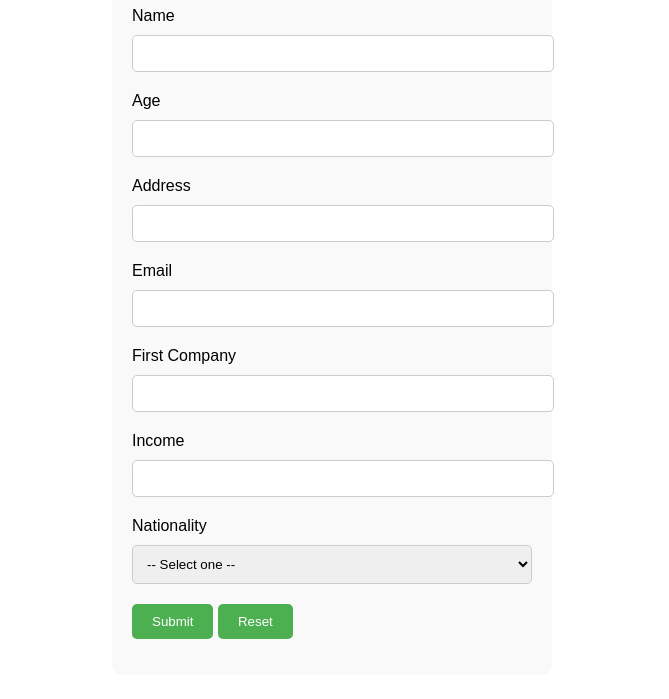
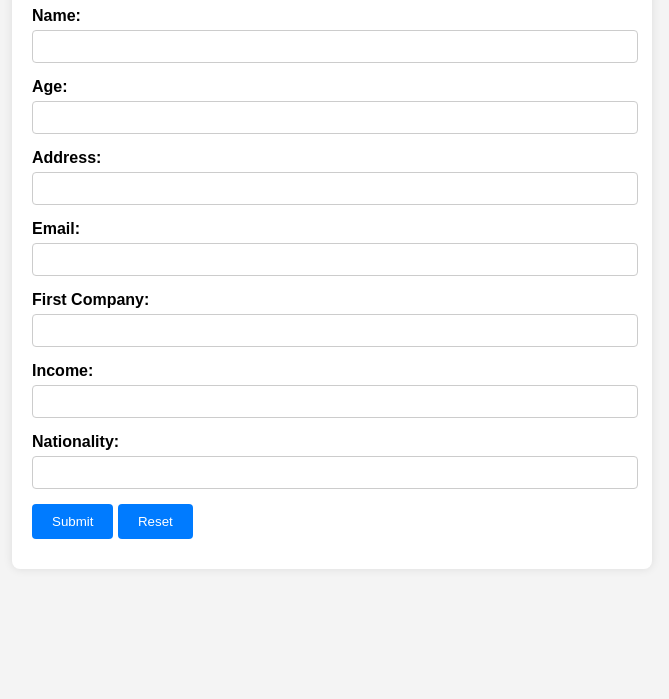
Before and after one commit to vinodksgithub/vinodksgithub.github.io, a plain HTML site: page CustomerDetails.html in a window 1280 px wide. Shown: the part 101-800 px from the top of the page, without its empty margins (308-977 px from the left). Drawn offline with Linux system fonts and the light colour scheme.

Commit message:
Update CustomerDetails.html

```diff
--- a/CustomerDetails.html
+++ b/CustomerDetails.html
@@ -3,119 +3,139 @@
 <head>
 <meta charset="UTF-8">
 <meta name="viewport" content="width=device-width, initial-scale=1.0">
-    <title>Customer Details Form</title>
+<title>Customer Details</title>
 <style>
     body {
         font-family: Arial, sans-serif;
+        background-color: #f4f4f4;
+        margin: 0;
+        padding: 0;
     }
-
-        .form {
-            max-width: 400px;
-            margin: 0 auto;
+    .container {
+        max-width: 600px;
+        margin: 20px auto;
+        background-color: #fff;
         padding: 20px;
-            background-color: #f9f9f9;
-            border-radius: 10px;
+        border-radius: 8px;
+        box-shadow: 0 0 10px rgba(0, 0, 0, 0.1);
     }
-
-        .form label {
+    h2 {
+        text-align: center;
+    }
+    form {
+        margin-top: 20px;
+    }
+    label {
         display: block;
-            margin-bottom: 10px;
+        margin-bottom: 5px;
+        font-weight: bold;
     }
-
-        .form input {
-            width: 100%;
-            padding: 10px;
-            margin-bottom: 20px;
+    input[type="text"],
+    input[type="number"],
+    input[type="email"] {
+        width: calc(100% - 12px);
+        padding: 8px;
+        margin-bottom: 15px;
         border: 1px solid #ccc;
-            border-radius: 5px;
+        border-radius: 4px;
     }
-
-        .form select {
-            width: 100%;
-            padding: 10px;
-            margin-bottom: 20px;
-            border: 1px solid #ccc;
-            border-radius: 5px;
+    input[type="text"]:focus,
+    input[type="number"]:focus,
+    input[type="email"]:focus {
+        outline: none;
+        border-color: #007bff;
     }
-
-        .form button {
-            background-color: #4CAF50;
-            color: white;
+    button {
+        padding: 10px 20px;
+        background-color: #007bff;
+        color: #fff;
         border: none;
-            border-radius: 5px;
-            padding: 10px 20px;
+        border-radius: 4px;
         cursor: pointer;
     }
-
+    button:hover {
+        background-color: #0056b3;
+    }
+    #message {
+        margin-top: 10px;
+        text-align: center;
+    }
     .error {
         color: red;
     }
 </style>
 </head>
 <body>
-    <div class="form">
-        <h1>Customer Details Form</h1>
-        <form id="customer-form">
-            <label for="name">Name</label>
-            <input type="text" id="name" name="name">
-            <span class="error" id="name-error"></span>
 
-            <label for="age">Age</label>
-            <input type="number" id="age" name="age" min="0">
-            <span class="error" id="age-error"></span>
+<div class="container">
+    <h2>Customer Details Form</h2>
+    <form id="customerForm">
+        <div>
+            <label for="name">Name:</label>
+            <input type="text" id="name" name="name" required>
+        </div>
+        <div>
+            <label for="age">Age:</label>
+            <input type="number" id="age" name="age" required>
+        </div>
+        <div>
+            <label for="address">Address:</label>
+            <input type="text" id="address" name="address" required>
+        </div>
+        <div>
+            <label for="email">Email:</label>
+            <input type="email" id="email" name="email" required>
+        </div>
+        <div>
+            <label for="firstCompany">First Company:</label>
+            <input type="text" id="firstCompany" name="firstCompany" required>
+        </div>
+        <div>
+            <label for="income">Income:</label>
+            <input type="number" id="income" name="income" required>
+        </div>
+        <div>
+            <label for="nationality">Nationality:</label>
+            <input type="text" id="nationality" name="nationality" required>
+        </div>
+        <button type="submit">Submit</button>
+        <button type="button" onclick="resetForm()">Reset</button>
+    </form>
 
-            <label for="address">Address</label>
-            <input type="text" id="address" name="address">
-            <span class="error" id="address-error"></span>
-
-            <label for="email">Email</label>
-            <input type="email" id="email" name="email">
-            <span class="error" id="email-error"></span>
-
-            <label for="company">First Company</label>
-            <input type="text" id="company" name="company">
-            <span class="error" id="company-error"></span>
-
-            <label for="income">Income</label>
-            <input type="number" id="income" name="income" min="0">
-            <span class="error" id="income-error"></span>
-
-            <label for="nationality">Nationality</label>
-            <select id="nationality" name="nationality">
-                <option value="">-- Select one --</option>
-                <option value="India">India</option>
-                <option value="Russia">Russia</option>
-                <option value="Sri Lanka">Sri Lanka</option>
-                <option value="Japan">Japan</option>
-                <option value="UK">UK</option>
-            </select>
-            <span class="error" id="nationality-error"></span>
-
-            <button type="submit">Submit</button>
-            <button type="reset">Reset</button>
-        </form>
-        <p id="success-message"></p>
+    <div id="message"></div>
 </div>
 
 <script>
-        const form = document.getElementById('customer-form');
-        const successMessage = document.getElementById('success-message');
+    document.getElementById('customerForm').addEventListener('submit', function(event) {
+        event.preventDefault(); // Prevent the form from submitting
 
-        form.addEventListener('submit', function (e) {
-            e.preventDefault();
+        // Validate form fields
+        var formValid = true;
+        var errorMessage = '';
 
-            const name = document.getElementById('name').value;
-            const age = document.getElementById('age').value;
-            const address = document.getElementById('address').value;
-            const email = document.getElementById('email').value;
-            const company = document.getElementById('company').value;
-            const income = document.getElementById('income').value;
-            const nationality = document.getElementById('nationality').value;
+        var formFields = document.querySelectorAll('#customerForm input');
+        formFields.forEach(function(field) {
+            if (!field.value) {
+                formValid = false;
+                errorMessage += field.name + ' is required<br>';
+            }
+        });
 
-            if (!name || !age || !address || !email || !company || !income || !nationality) {
-                document.getElementById('name-error').textContent = name ? '' : 'Name is required';
-                document.getElementById('age-error').textContent = age ? '' : 'Age is required';
-                document.getElementById('address-error').textContent = address ? '' : 'Address is required';
-                document.getElementById('email-error').textContent = email ? '' : 'Email is required';
-                document.getElementById('company-error').textContent = company ? '' : 'First Company is required';
-                document.getElementById('income
+        if (formValid) {
+            document.getElementById('message').innerHTML = 'Customer details recorded successfully';
+            document.getElementById('message').style.color = 'green';
+            document.getElementById('customerForm').reset();
+        } else {
+            document.getElementById('message').innerHTML = errorMessage;
+            document.getElementById('message').style.color = 'red';
+        }
+    });
+
+    function resetForm() {
+        document.getElementById('customerForm').reset();
+        document.getElementById('message').innerHTML = '';
+    }
+</script>
+
+</body>
+</html>
```
Lines whose indentation alone changed are shown as unchanged.
